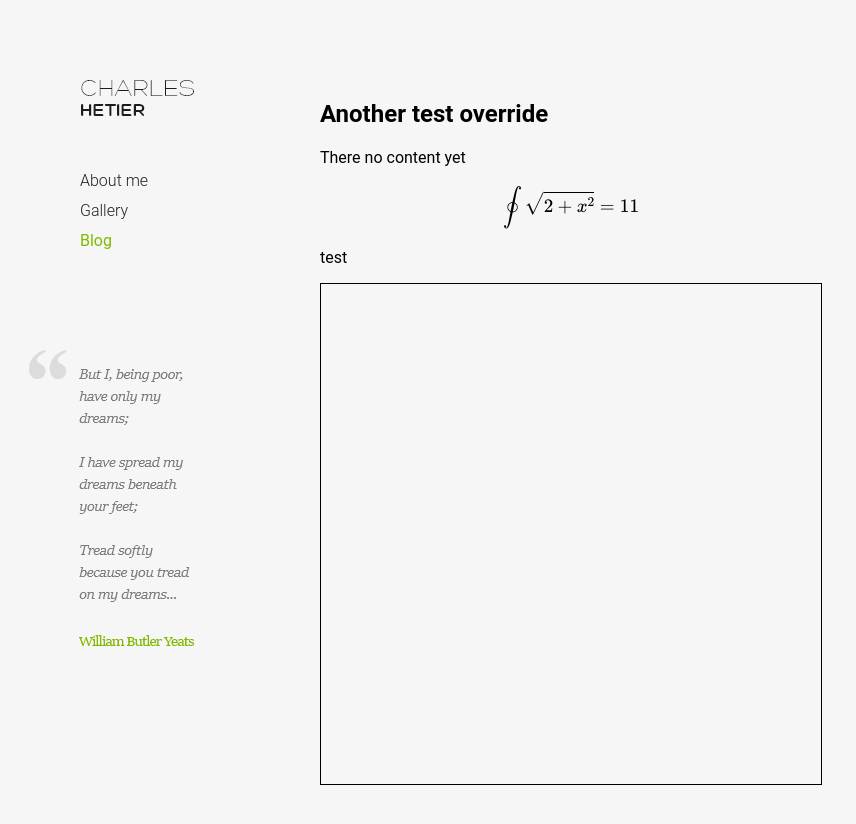
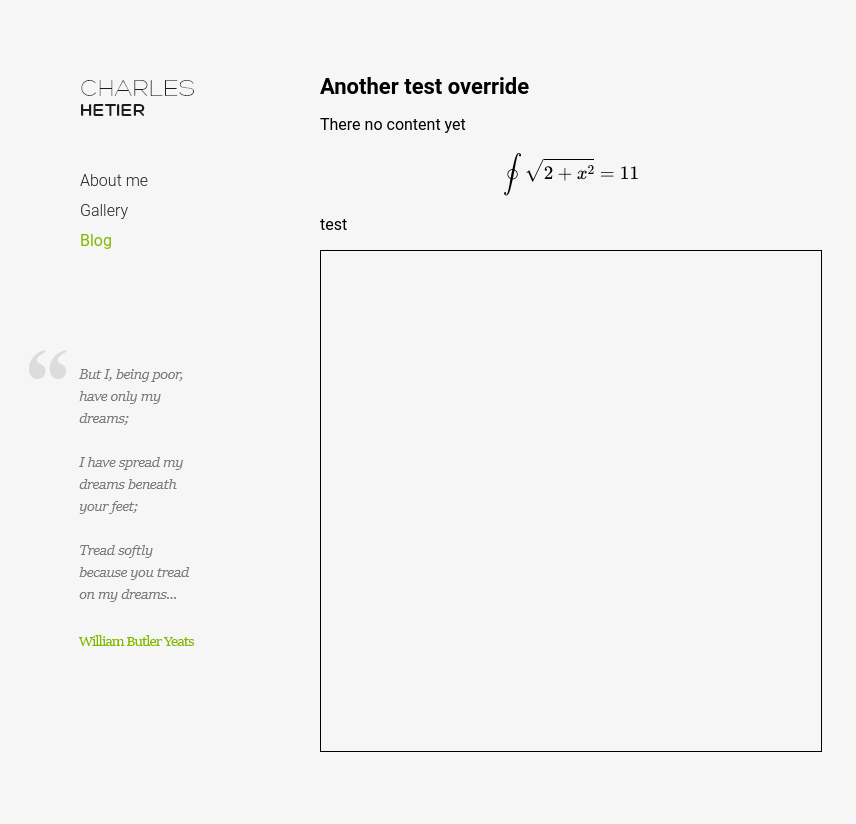
Before and after one commit to charleshetier/charleshetier.github.io, a Jekyll site: the page built from _posts/2019-07-13-another test.md, in a window 1280 px wide. Shown: the top 824 px of the page, without its empty margins (0-856 px from the left). Built offline with Jekyll 4.4.1, drawn with Linux system fonts in a browser that asks for light colours; our own code applies the rules of GitHub Pages for plain Markdown files; formulas are drawn with MathJax 3; comment, search, counter and statistics services are not loaded.

Commit message:
Alignment fixes

```diff
--- a/css/_default.scss
+++ b/css/_default.scss
@@ -65,7 +65,7 @@ body {
 }
 
 #content {
-  padding: 80px 0 0 70px;
+  padding: 74px 0 0 70px;
   margin: 0;
   max-width: 600px;
 
--- a/css/_post.scss
+++ b/css/_post.scss
@@ -1,3 +1,12 @@
 #disqus_thread {
     margin: 30px 0 0 0;
 }
+
+#content {
+    h2 {
+        margin: 0;
+        padding: 0;
+        font-weight: 600;
+        font-size: 22px;
+    }
+}
```
